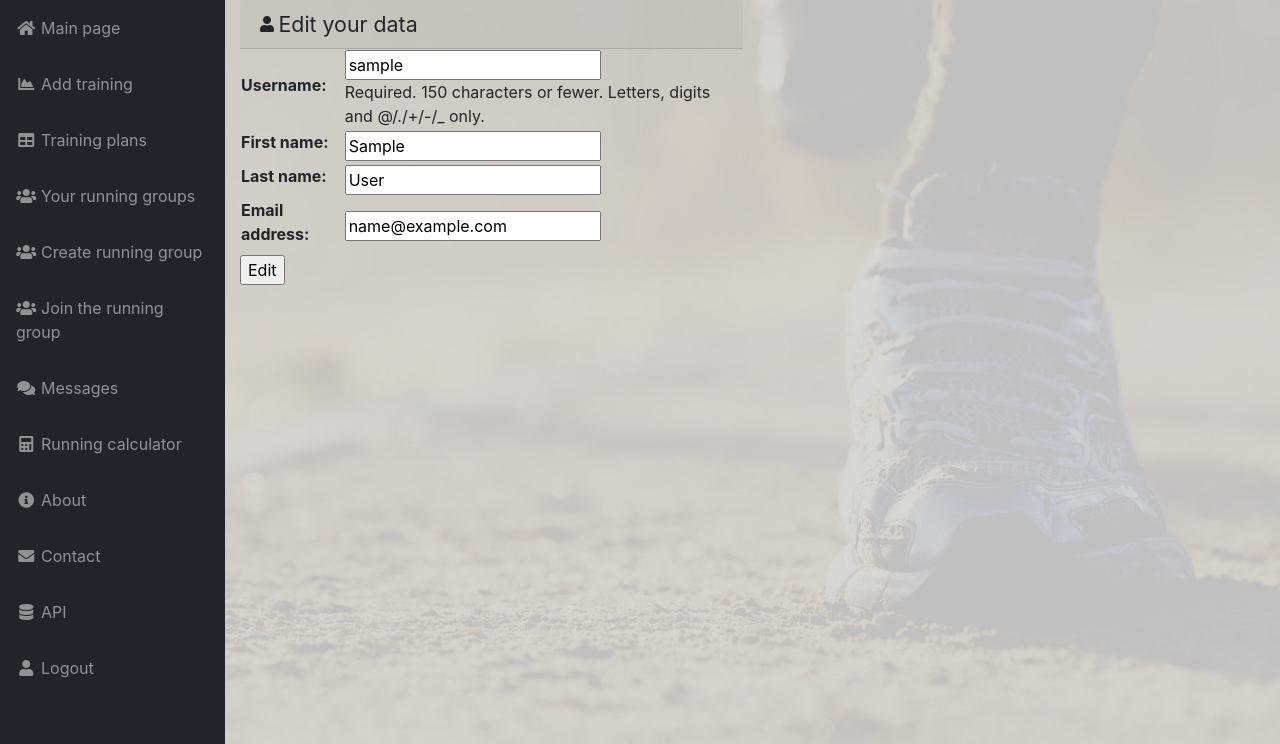
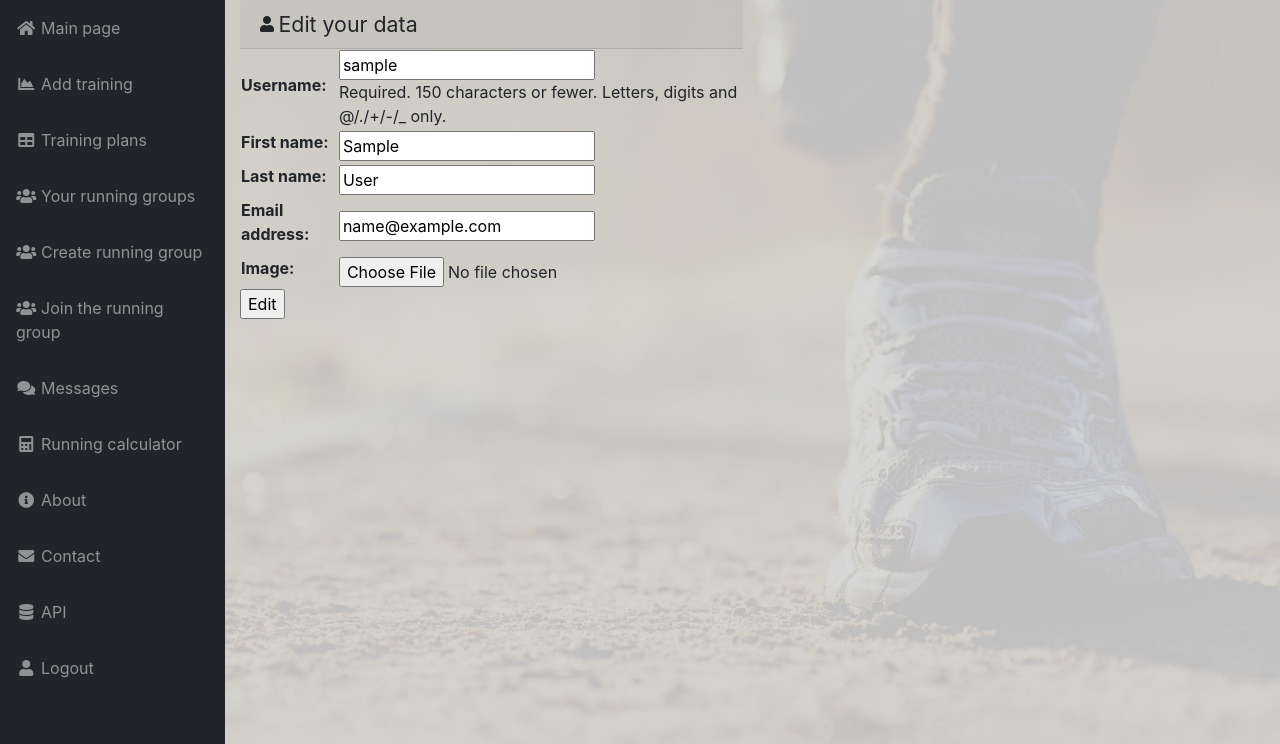
Before and after one commit to przemyslawkulak/Racemate-aplikacja-biegowa, a Django app: page /edituser/ in a window 1280 px wide. Shown: the part 56-800 px from the top of the page. Run offline with Django 3.2, Linux system fonts and the light colour scheme; the visitor is signed in with stand-in values (Sample User, id 1); data that the repository does not hold is empty; some libraries are stand-ins or nearby versions.

Commit message:
upload image to MyUser profile

```diff
--- a/Racemate/settings.py
+++ b/Racemate/settings.py
@@ -132,6 +132,9 @@ USE_TZ = True
 
 STATIC_ROOT = os.path.join(BASE_DIR, 'static')
 STATIC_URL = '/static/'
+
+MEDIA_URL = '/media/'
+MEDIA_ROOT = os.path.join(BASE_DIR, 'racemate/media')
 AUTH_USER_MODEL = 'racemate.MyUser'
 
 try:
--- a/Racemate/urls.py
+++ b/Racemate/urls.py
@@ -28,6 +28,9 @@ from racemate.views import (LogoutView, LoginView, LandingView, LandingGenerator
                             RegisterView, customhandler404, customhandler500, EditUserView, ContactView, AboutView)
 from training.views import AddTrainingView, AddTreningView, TreningPlanWhiteView, TreningPlan18weeksView, \
     LoadTreningView, PlanChoiceView, DeleteTrainingView, PastTrainingDelete
+
+from django.conf import settings
+from django.conf.urls.static import static
 
 router = routers.DefaultRouter()
 
@@ -93,5 +96,5 @@ urlpatterns = [
 
 
 
-]
+] + static(settings.MEDIA_URL, document_root=settings.MEDIA_ROOT)
 # urlpatterns = format_suffix_patterns(urlpatterns)
--- a/racemate/models.py
+++ b/racemate/models.py
@@ -20,6 +20,7 @@ class MyUser(AbstractUser):
     r21 = models.IntegerField(null=True, default=0)
     r42 = models.IntegerField(null=True, default=0)
     efficiency = models.IntegerField(null=True, default=30)
+    image = models.ImageField(upload_to='profile_image', blank=True)
 
     def __str__(self):
         return f' {self.username}'
--- a/racemate/templates/racemate/index.html
+++ b/racemate/templates/racemate/index.html
@@ -86,7 +86,11 @@
           </li>
         <li class="nav-item dropdown no-arrow">
           <a class="nav-link dropdown-toggle" href="{% url 'landing-page' %}" >
+              {% if user.image %}
+              <img src="{{ user.image.url }}" height="30" >
+                  {% else %}
             <i class="fas fa-user-circle fa-fw"></i>
+              {% endif %}
           </a>
           <div class="dropdown-menu dropdown-menu-right" aria-labelledby="userDropdown">
             <a class="dropdown-item" href="#">Settings</a>
--- a/racemate/templates/racemate/myuser_update_form.html
+++ b/racemate/templates/racemate/myuser_update_form.html
@@ -1,7 +1,7 @@
 {% extends "racemate/index.html" %}
 {% block content %}
     <div class="col-5">
-        <form action="" method="post">
+        <form action="" enctype="multipart/form-data" method="post">
             <div class="card-header">
                 <i class="fas fa-user"> </i>
                 <span  class="test fa-lg">  Edit your data</span>
--- a/racemate/views.py
+++ b/racemate/views.py
@@ -158,7 +158,7 @@ class LandingGeneratorView(LoginRequiredMixin, View):
 class EditUserView(LoginRequiredMixin, UpdateView):
     model = MyUser
 
-    fields = ['username', 'first_name', 'last_name', 'email']
+    fields = ['username', 'first_name', 'last_name', 'email', 'image']
     template_name_suffix = '_update_form'
 
     def get_object(self):
--- a/requirements.txt
+++ b/requirements.txt
@@ -5,6 +5,7 @@ Django==2.1.7
 gunicorn==19.9.0
 idna==2.8
 isodate==0.6.0
+Pillow==6.0.0
 pytest==4.3.0
 pytest-django==3.4.8
 python-dateutil==2.8.0
```
Also changed, not shown: racemate/templates/racemate/landing-page.html (+23 -23 lines), racemate/media/profile_image/IMG_0168-50_CV.jpg (added), racemate/media/profile_image/IMG_0168-50_CV_YTcuYPk.jpg (added), racemate/media/profile_image/profil.jpg (added), racemate/migrations/0018_myuser_image.py (added).
